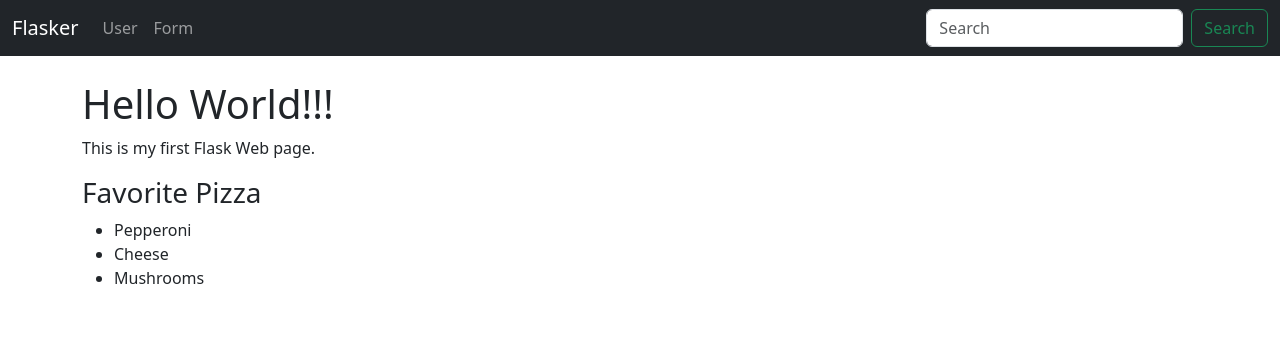
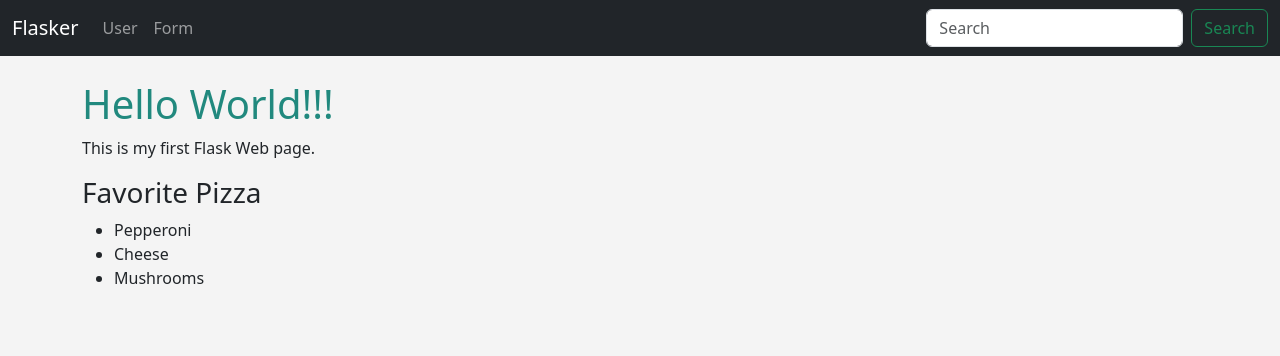
Before and after one commit to NipunChamika/flasker, a Flask app: page / in a window 1280 px wide. Shown: the top 356 px of the page. Run offline with Flask 3, Linux system fonts and the light colour scheme.

Commit message:
feat: Use static files

```diff
--- /dev/null
+++ b/static/css/styles.css
@@ -0,0 +1,7 @@
+body {
+  background: #f4f4f4;
+}
+
+.heading {
+  color: #21897e;
+}
--- a/templates/base.html
+++ b/templates/base.html
@@ -9,6 +9,10 @@
       rel="stylesheet"
       integrity="sha384-QWTKZyjpPEjISv5WaRU9OFeRpok6YctnYmDr5pNlyT2bRjXh0JMhjY6hW+ALEwIH"
       crossorigin="anonymous"
+    />
+    <link
+      rel="stylesheet"
+      href="{{ url_for('static', filename='css/styles.css') }}"
     />
   </head>
   <body>
--- a/templates/index.html
+++ b/templates/index.html
@@ -1,5 +1,5 @@
 {% extends 'base.html' %} {% block content %}
-<h1>Hello World!!!</h1>
+<h1 class="heading">Hello World!!!</h1>
 
 <p>This is my first Flask Web page.</p>
 
```
